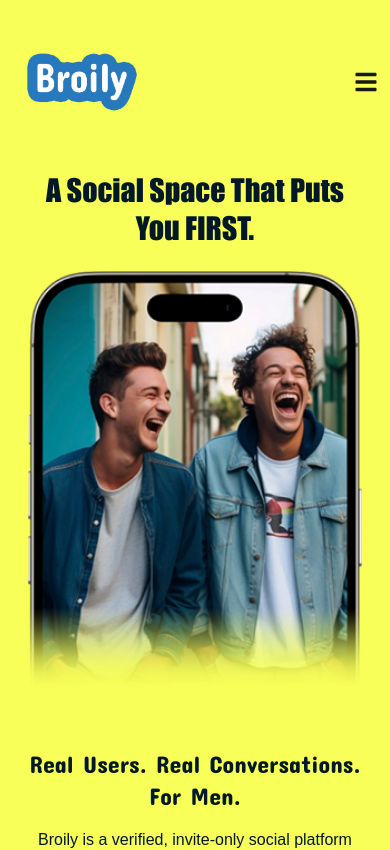
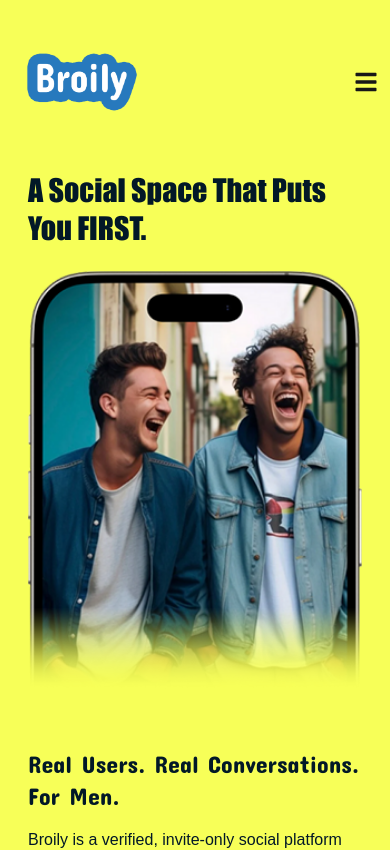
Before and after one commit to hussain-usama/Broily, a Next.js app: page / in a window 390 px wide. Shown: the top 850 px of the page. Built offline with nearby package versions, Linux system fonts and the light colour scheme.

Commit message:
alignment fix

```diff
--- a/src/app/(routes)/landingPage/LandingPage.js
+++ b/src/app/(routes)/landingPage/LandingPage.js
@@ -54,7 +54,7 @@ function LandingPage() {
 
           <div className="items-center w-full max-w-6xl mt-5 px-4 sm:px-6 md:px-20">
             <div className="grid grid-cols-1 md:grid-cols-12 gap-8">
-              <div className="md:col-span-7 text-center md:text-left">
+              <div className="md:col-span-7 text-left">
                 <h1
                   className="text-3xl sm:text-4xl md:text-7xl  text-[#021827] leading-tight "
                   style={{ fontFamily: "var(--font-impact)" }}
```
